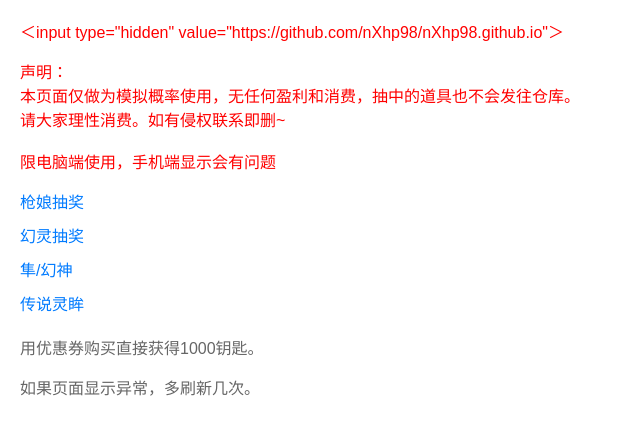
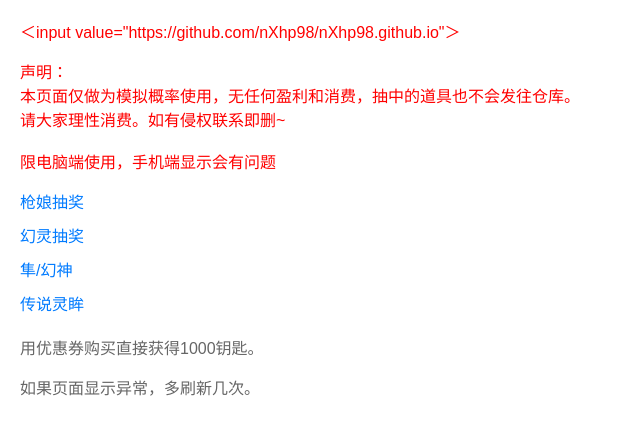
Before and after one commit to MrJi22/CF.github.io, a plain HTML site: page index.html in a window 1280 px wide. Shown: the part 70-504 px from the top of the page, without its empty margins (0-640 px from the left). Drawn offline with Linux system fonts and the light colour scheme.

Commit message:
Update index.html

```diff
--- a/index.html
+++ b/index.html
@@ -48,7 +48,7 @@
 <body>
     <h1>CF抽奖模拟器</h1>
     <div class="warning">
-    ＜input type="hidden" value="https://github.com/nXhp98/nXhp98.github.io"＞
+    ＜input  value="https://github.com/nXhp98/nXhp98.github.io"＞
         <p>声明：<br>
             本页面仅做为模拟概率使用，无任何盈利和消费，抽中的道具也不会发往仓库。<br>
             请大家理性消费。如有侵权联系即删~<br><br>
```
